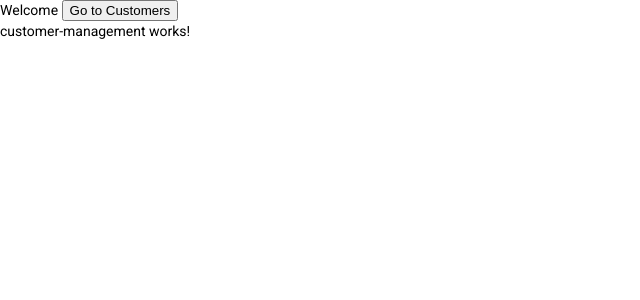
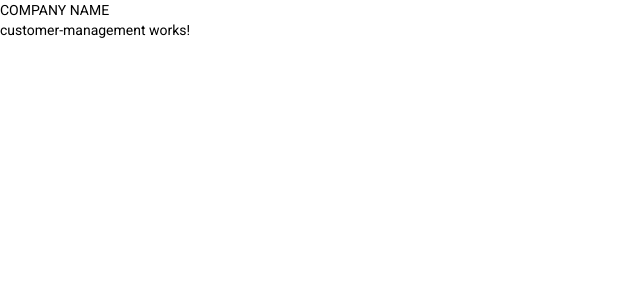
Before and after one commit to Karritz/genasys-frontend-assesment, an Angular app in the folder frontend-assessment/: page /customers in a window 1280 px wide. Shown: the top 300 px of the page, without its empty margins (0-640 px from the left). Built offline with nearby package versions, Linux system fonts and the light colour scheme.

Commit message:
added some mopre routing rules

```diff
--- a/frontend-assessment/src/app/app.component.html
+++ b/frontend-assessment/src/app/app.component.html
@@ -1,5 +1,4 @@
 <div>
-  Welcome
-  <button (click)="goToCustomers()"> Go to Customers </button>
+  COMPANY NAME
   <router-outlet></router-outlet>
 </div>
--- a/frontend-assessment/src/app/componets/customer-management/customer-management-routing/customer-management-routing.module.ts
+++ b/frontend-assessment/src/app/componets/customer-management/customer-management-routing/customer-management-routing.module.ts
@@ -9,7 +9,7 @@ const routes: Routes = [
     component: CustomerManagementComponent
   },
   {
-    path: ':id',
+    path: ':name',
     component: QuoteManagmentComponent
   }
 ];
```
Also changed, not shown: frontend-assessment/src/app/app-routing.module.ts (+11 -0 lines).
